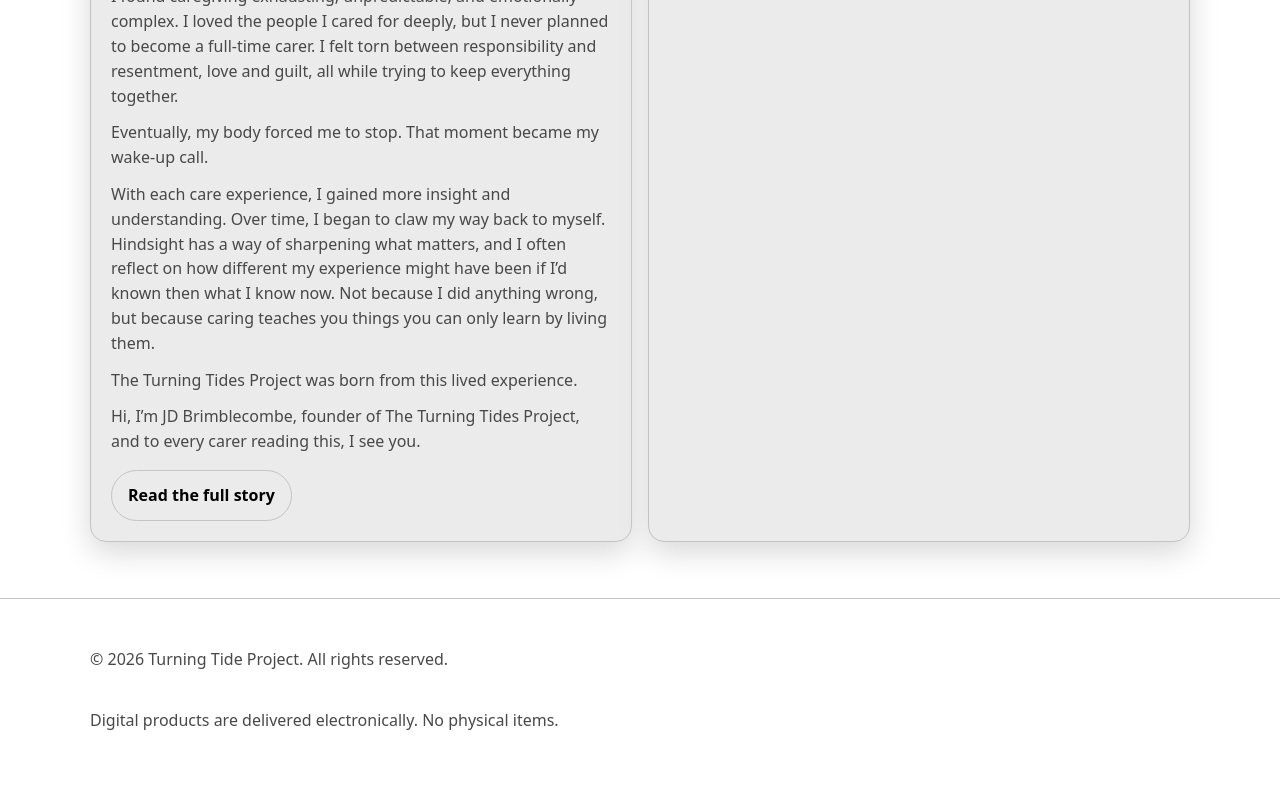
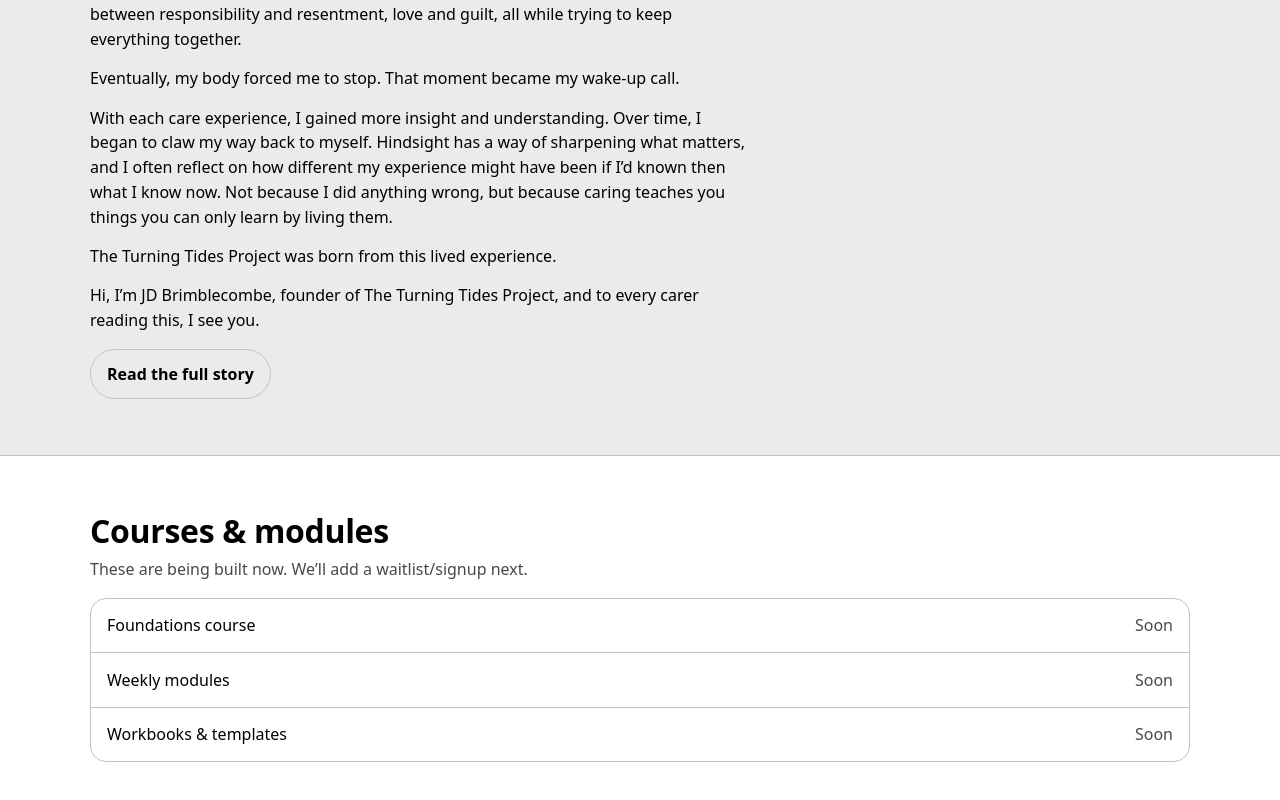
Before and after one commit to JacksonDickfos/turningtideproject, a Next.js app: page / in a window 1280 px wide. Shown: the part 1560-2360 px from the top of the page. Built offline with nearby package versions, Linux system fonts and the light colour scheme.

Commit message:
Make About and Courses full-width sections

```diff
--- a/src/app/globals.css
+++ b/src/app/globals.css
@@ -317,3 +317,43 @@ dd {
     animation: none !important;
   }
 }
+
+/* Section variants */
+.band {
+  background: var(--surface);
+  border-top: 1px solid var(--border);
+  border-bottom: 1px solid var(--border);
+}
+
+/* Simple readable paragraph styling for long-form blocks */
+.prose {
+  max-width: 72ch;
+}
+
+.prose p {
+  margin: 0;
+}
+
+.prose p + p {
+  margin-top: 0.9rem;
+}
+
+/* Full-width list styling (used for Courses section) */
+.list {
+  border: 1px solid var(--border);
+  border-radius: var(--radius);
+  background: var(--bg);
+  overflow: hidden;
+}
+
+.listRow {
+  display: flex;
+  justify-content: space-between;
+  gap: 1rem;
+  padding: 0.9rem 1rem;
+  border-top: 1px solid var(--border);
+}
+
+.listRow:first-child {
+  border-top: none;
+}
--- a/src/app/page.tsx
+++ b/src/app/page.tsx
@@ -87,18 +87,19 @@ export default function Home() {
         </Container>
       </section>
 
-      <section className="section">
+      <section className="section band">
         <Container>
-          <div className="grid cols2">
-            <div className="panel">
-              <div className="panelInner stack">
+          <div className="stack" style={{ gap: 16 }}>
+            <div className="stack" style={{ gap: 6 }}>
               <h2 className="h2">{about.shortTitle}</h2>
+              <p className="muted" style={{ margin: 0 }}>
+                A short version of my story — and why The Turning Tides Project exists.
+              </p>
+            </div>
 
-                <div className="stack" style={{ gap: 12 }}>
+            <div className="prose">
               {about.shortParagraphs.map((p, idx) => (
-                    <p key={`${idx}-${p.slice(0, 16)}`} className="muted" style={{ margin: 0 }}>
-                      {p}
-                    </p>
+                <p key={`${idx}-${p.slice(0, 16)}`}>{p}</p>
               ))}
             </div>
 
@@ -108,30 +109,31 @@ export default function Home() {
               </Link>
             </div>
           </div>
-            </div>
+        </Container>
+      </section>
 
-            <div className="panel">
-              <div className="panelInner stack">
-                <h2 className="h2" id="courses">
-                  Courses & modules
-                </h2>
+      <section className="section" id="courses">
+        <Container>
+          <div className="stack" style={{ gap: 16 }}>
+            <div className="stack" style={{ gap: 6 }}>
+              <h2 className="h2">Courses & modules</h2>
               <p className="muted" style={{ margin: 0 }}>
                 These are being built now. We’ll add a waitlist/signup next.
               </p>
-                <div className="stack" style={{ gap: 10 }}>
-                  <div className="metaRow" style={{ borderTopStyle: "solid" }}>
+            </div>
+
+            <div className="list">
+              <div className="listRow">
                 <span>Foundations course</span>
                 <span className="muted">Soon</span>
               </div>
-                  <div className="metaRow" style={{ borderTopStyle: "solid" }}>
+              <div className="listRow">
                 <span>Weekly modules</span>
                 <span className="muted">Soon</span>
               </div>
-                  <div className="metaRow" style={{ borderTopStyle: "solid" }}>
+              <div className="listRow">
                 <span>Workbooks & templates</span>
                 <span className="muted">Soon</span>
-                  </div>
-                </div>
               </div>
             </div>
           </div>
```
Lines whose indentation alone changed are shown as unchanged.
